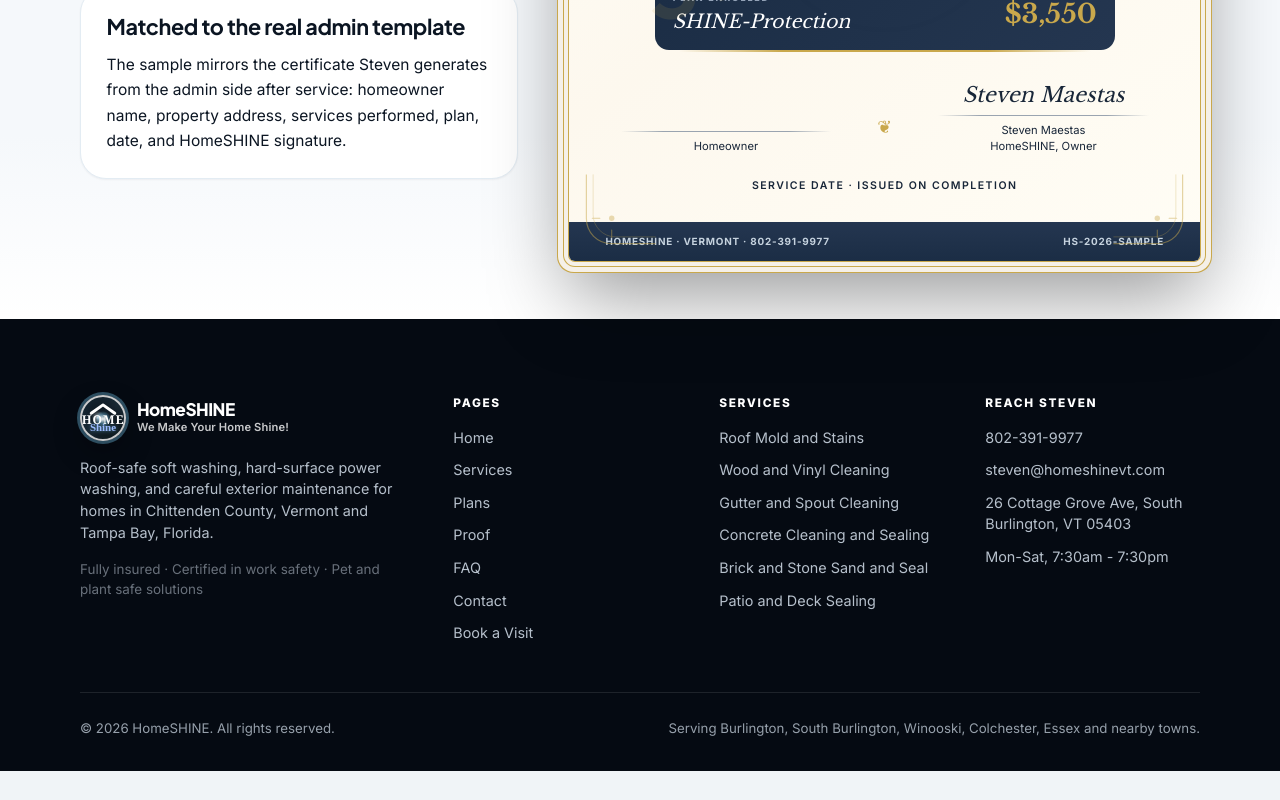
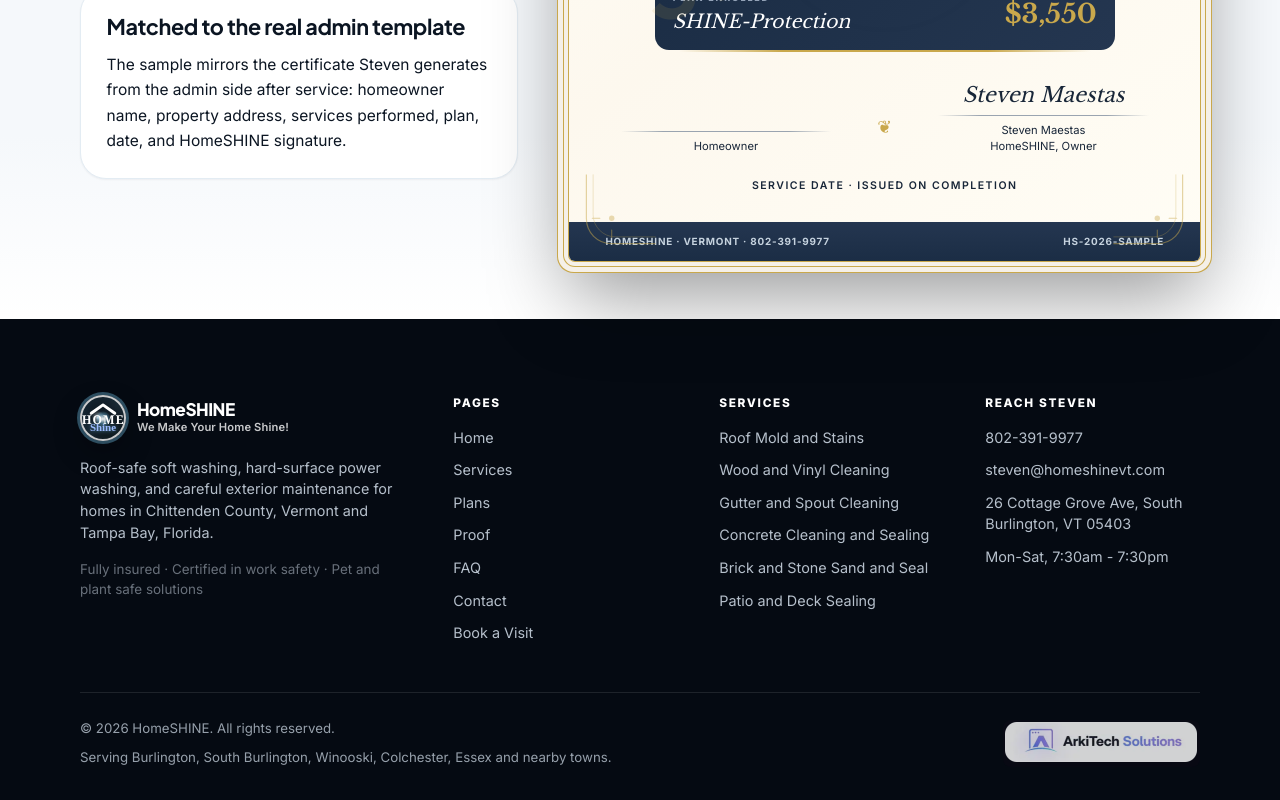
Before and after one commit to asheesh8/homeShineV2, a Next.js app: page /proof in a window 1280 px wide. Shown: the part 1543-2343 px from the top of the page. Before the commit the page ends 2314 px from the top, so only its background shows below. Built offline with nearby package versions, Linux system fonts and the light colour scheme.

Commit message:
Add footer admin shortcut

```diff
--- a/app/site.css
+++ b/app/site.css
@@ -2656,13 +2656,48 @@
 .hs-footer-base {
   display: flex;
   flex-wrap: wrap;
-  gap: 10px 24px;
+  gap: 18px 32px;
   align-items: center;
   justify-content: space-between;
   padding-top: 26px;
   border-top: 1px solid rgba(255, 255, 255, 0.1);
   font-size: 0.83rem;
   color: rgba(226, 238, 250, 0.66);
+}
+
+.hs-footer-legal {
+  display: grid;
+  gap: 9px;
+  min-width: 0;
+}
+
+.hs-footer-credit {
+  flex: 0 0 auto;
+  width: 197px;
+  height: 47px;
+  padding: 0;
+  border: 0;
+  border-radius: 8px;
+  background: transparent;
+  opacity: 0.82;
+  overflow: hidden;
+  cursor: pointer;
+  transition: opacity 0.2s var(--ease), transform 0.2s var(--ease);
+  -webkit-tap-highlight-color: transparent;
+}
+
+.hs-footer-credit:hover {
+  opacity: 1;
+}
+
+.hs-footer-credit:active {
+  transform: scale(0.98);
+}
+
+.hs-footer-credit img {
+  width: 100%;
+  height: 100%;
+  object-fit: contain;
 }
 
 /* Sticky mobile action bar */
@@ -2890,6 +2925,18 @@
 
   .hs-footer-brand {
     grid-column: span 1;
+  }
+
+  .hs-footer-base {
+    align-items: flex-start;
+  }
+
+  .hs-footer-legal {
+    width: 100%;
+  }
+
+  .hs-footer-credit {
+    margin-inline: auto;
   }
 
   .hs-hero-actions .hs-btn,
--- a/components/site/SiteFooter.tsx
+++ b/components/site/SiteFooter.tsx
@@ -1,10 +1,41 @@
+"use client";
+
+import Image from "next/image";
 import Link from "next/link";
+import { useRouter } from "next/navigation";
+import { useEffect, useRef } from "react";
 import { HomeShineLogo } from "@/components/homeshine-logo";
 import { contact, marketingNav, serviceRegions, services } from "@/components/marketing/content";
 
 export function SiteFooter() {
+  const router = useRouter();
+  const pressCount = useRef(0);
+  const resetTimer = useRef<ReturnType<typeof setTimeout> | null>(null);
   const year = new Date().getFullYear();
   const vt = serviceRegions[0];
+
+  useEffect(
+    () => () => {
+      if (resetTimer.current) clearTimeout(resetTimer.current);
+    },
+    [],
+  );
+
+  function handleArkiTechPress() {
+    pressCount.current += 1;
+
+    if (resetTimer.current) clearTimeout(resetTimer.current);
+
+    if (pressCount.current === 3) {
+      pressCount.current = 0;
+      router.push("/admin");
+      return;
+    }
+
+    resetTimer.current = setTimeout(() => {
+      pressCount.current = 0;
+    }, 1400);
+  }
 
   return (
     <footer className="hs-footer">
@@ -57,10 +88,27 @@
         </div>
 
         <div className="hs-footer-base">
-          <span>&copy; {year} HomeSHINE. All rights reserved.</span>
-          <span>
-            Serving {vt.towns.slice(0, 5).map((t) => t.name).join(", ")} and nearby towns.
-          </span>
+          <div className="hs-footer-legal">
+            <span>&copy; {year} HomeSHINE. All rights reserved.</span>
+            <span>
+              Serving {vt.towns.slice(0, 5).map((t) => t.name).join(", ")} and nearby towns.
+            </span>
+          </div>
+
+          <button
+            type="button"
+            className="hs-footer-credit"
+            onClick={handleArkiTechPress}
+            aria-label="ArkiTech Solutions"
+            title="ArkiTech Solutions"
+          >
+            <Image
+              src="/brand/arkitech-solutions.png"
+              alt="ArkiTech Solutions"
+              width={197}
+              height={47}
+            />
+          </button>
         </div>
       </div>
     </footer>
```
Also changed, not shown: public/brand/arkitech-solutions.png (added).
